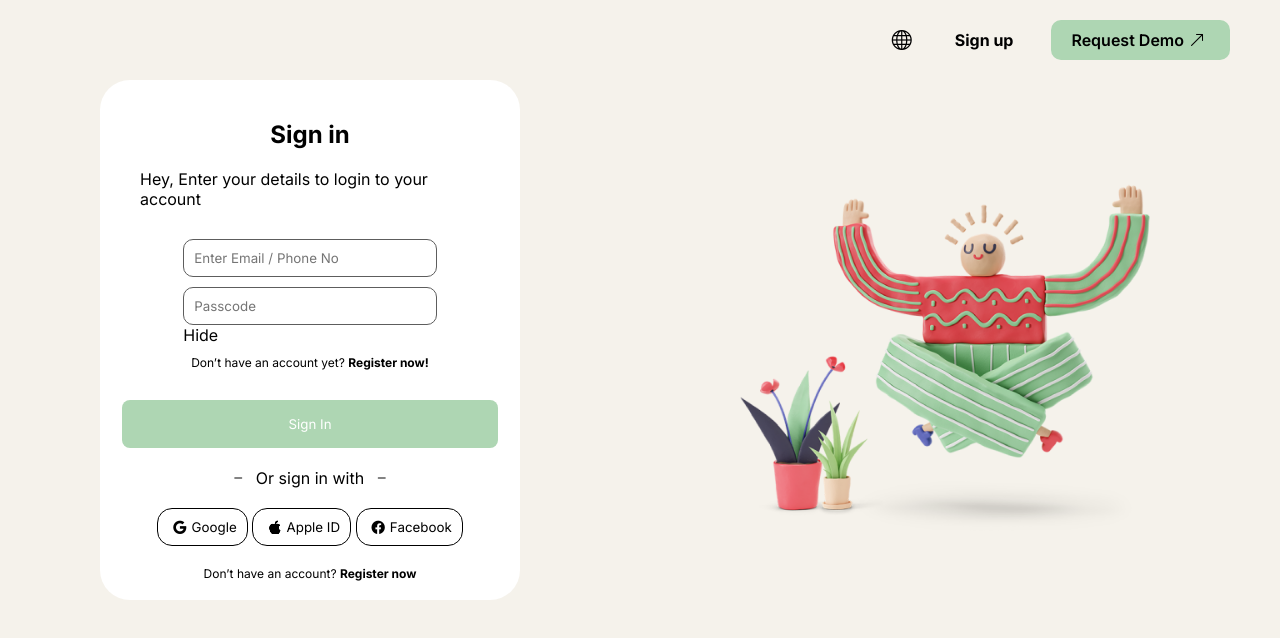
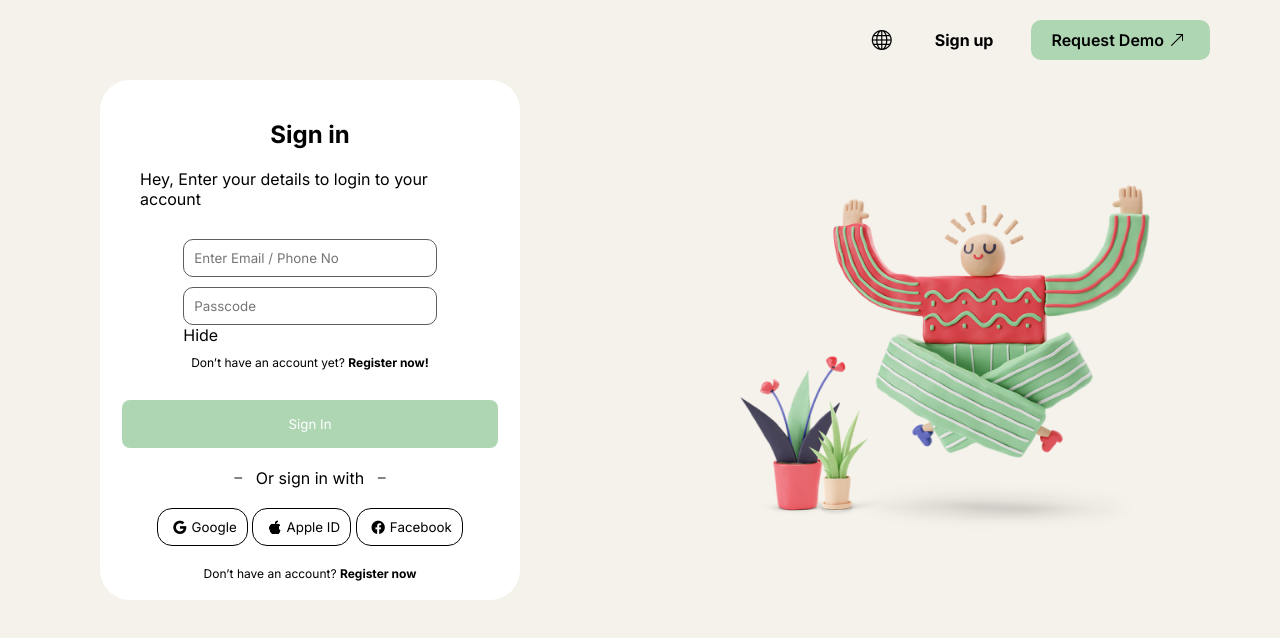
Before and after one commit to Vicki3-3-3/Tarea-clase-10-pagina-de-registro-FIGMA, a plain HTML site: page index.html in a window 1280 px wide. Drawn offline with nearby package versions, Linux system fonts and the light colour scheme.

Commit message:
'arreglo'

```diff
--- a/style.css
+++ b/style.css
@@ -15,8 +15,6 @@
 }
 
 html {
-    width: 1300px;
-    height: 540px;
     font-size: 20px;
     font-family: var(--primary-font);
 
```
